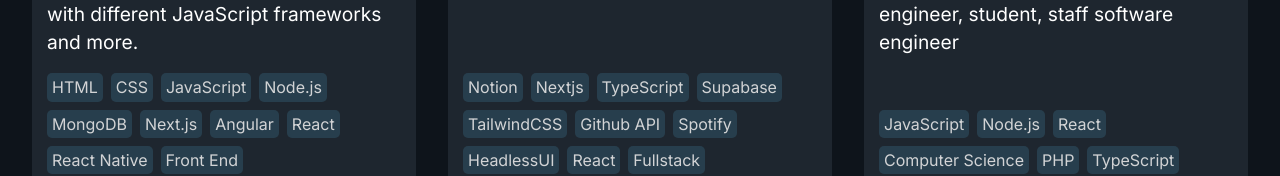
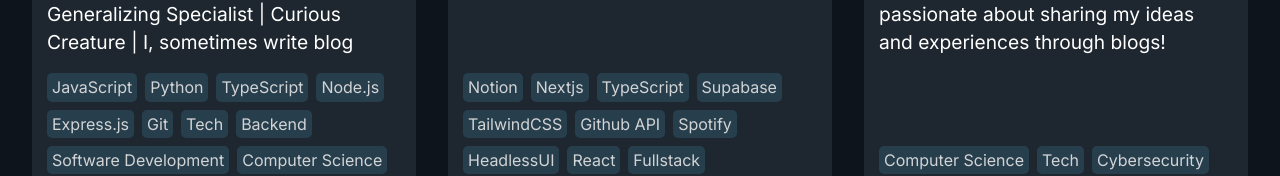
Before and after one commit to markodenic/awesome-tech-blogs, a Nuxt app: page / in a window 1280 px wide. Shown: the part 494-670 px from the top of the page. Built offline with nearby package versions, Linux system fonts and the light colour scheme.

Commit message:
Added TestGrid (#312)
Added TestGrid

```diff
--- a/data.js
+++ b/data.js
@@ -7,6 +7,13 @@ module.exports = [
     twitter: "@learn_byexample",
     tags: ["Python", "Regular Expressions", "JavaScript", "Linux", "Vim"],
   },
+  {
+    name: 'TestGrid',
+    description: 'Keep yourself update with the latest trends around web & mobile automation.',
+    url: 'https://www.testgrid.io/blog/',
+    twitter: '@testgridio',
+    tags: ['HTML', 'CSS', 'JavaScript'],
+},
   {
     name: "Suprabha",
     description:
```
